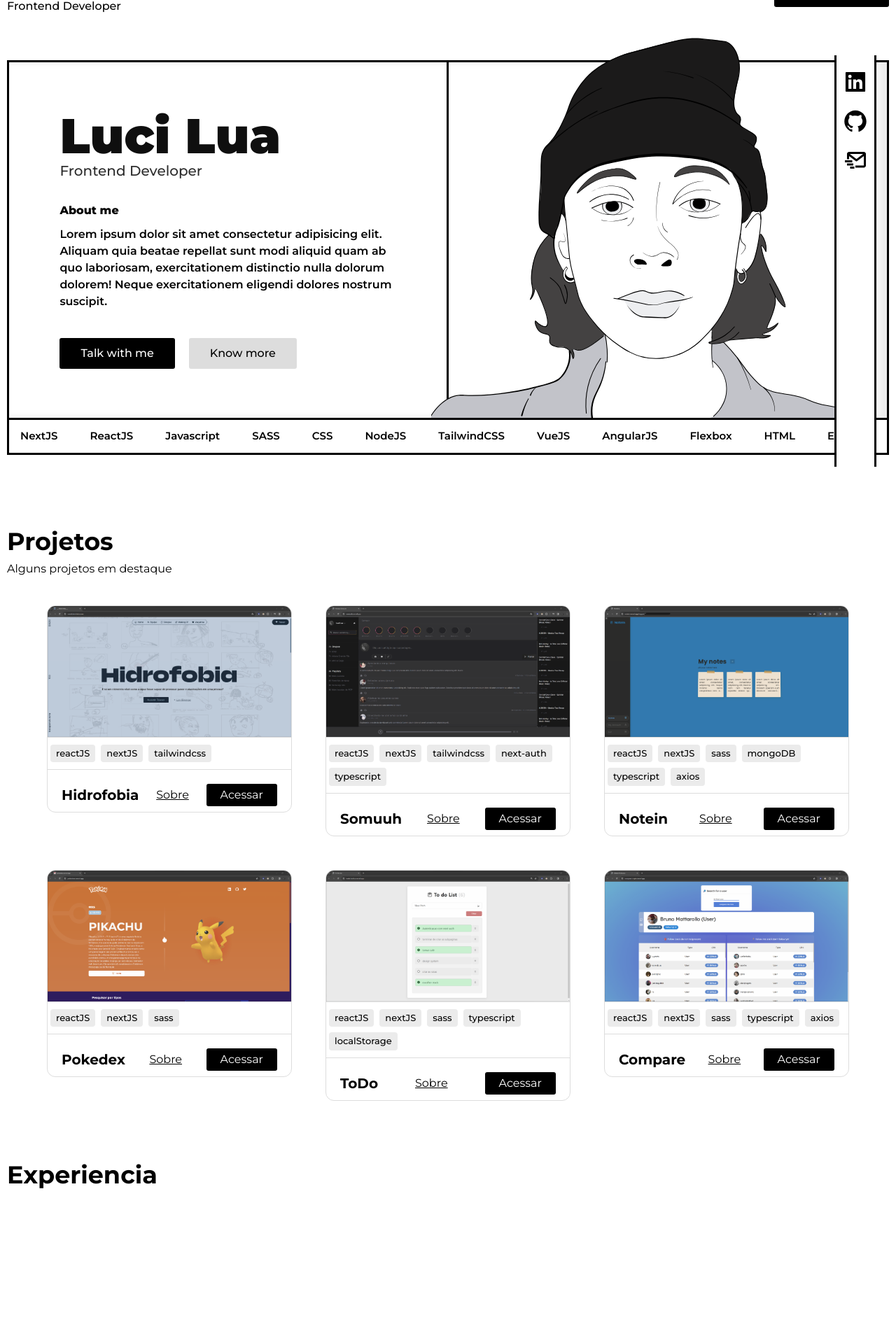
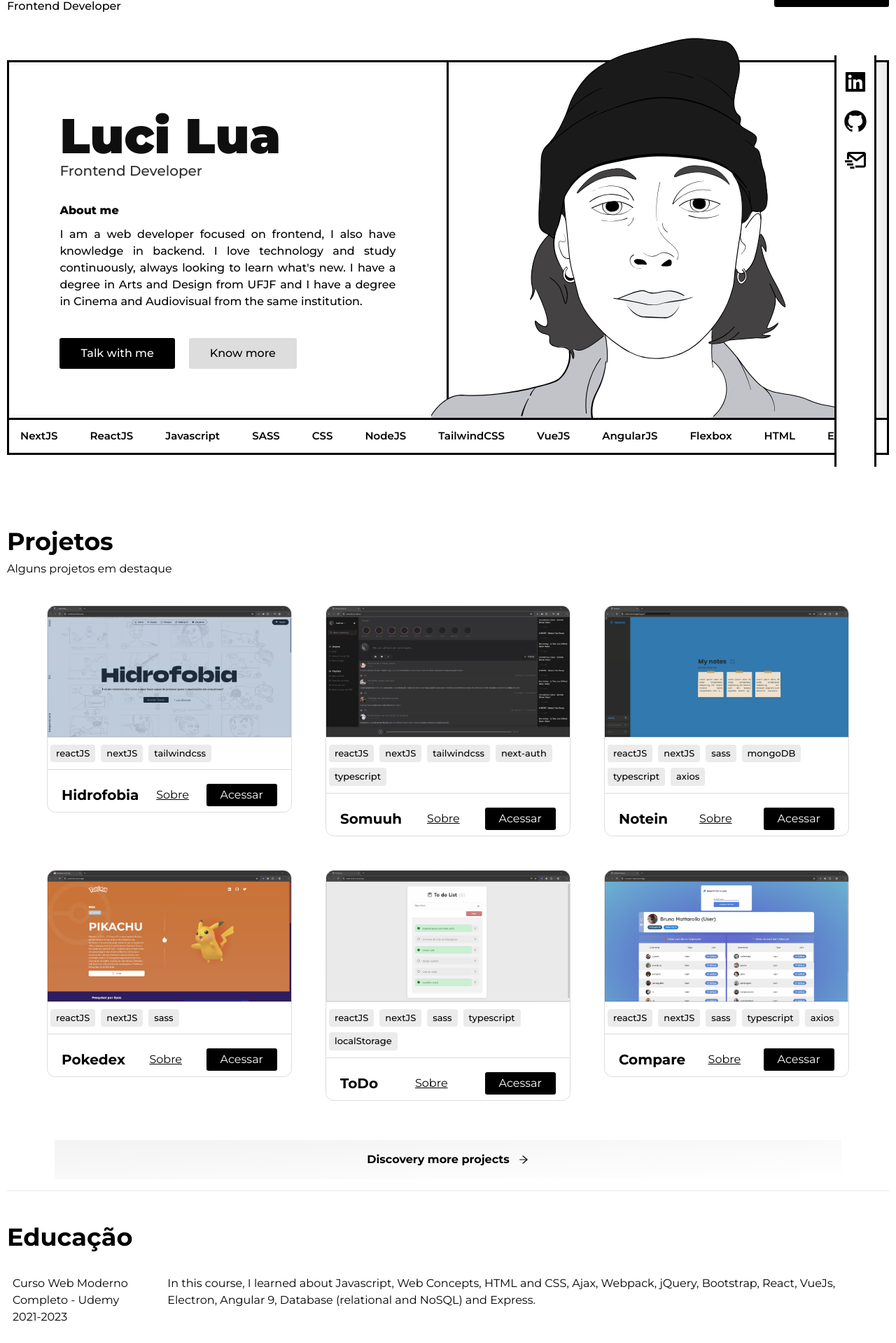
Before and after one commit to LuciLua/newPort, a Next.js app: page / in a window 1280 px wide. Shown: the part 72-1991 px from the top of the page at 70% size. Before the commit the page ends 1817 px from the top, so only its background shows below. Built offline with nearby package versions, Linux system fonts and the light colour scheme.

Commit message:
btn more projects add

```diff
--- a/src/app/page.tsx
+++ b/src/app/page.tsx
@@ -1,10 +1,11 @@
 import { InitialBox } from "../components/InitialBox"
 import { Projeto } from "../components/Projeto"
+import { AiOutlineArrowRight } from "react-icons/ai"
 
 export default function homepage() {
   return (
     <div className="flex w-full h-full justify-center max-w-[100vw] overflow-x-hidden  flex-col ">
-      <div className="flex w-full max-w-[1300px] h-fit min-h-[100svh] px-[10px] pt-[120px]  items-center pb-[40px] mx-auto">
+      <div className="flex w-full max-w-[1300px] h-fit xl:max-h-fit xl:min-h-[800px] xl:h-fit px-[10px] pt-[120px]  items-center pb-[40px] mx-auto">
         <InitialBox />
       </div>
       <div className="mx-auto w-full max-w-[1300px] py-[20px] px-[10px]">
@@ -61,10 +62,27 @@ export default function homepage() {
             stack={["reactJS", "nextJS", "sass", "typescript", "axios"]}
           />
         </div>
+        <div className="w-full px-[68px] flex justify-center items-center border-b-[1px] py-4 ">
+          <button className="w-full h-fit  font-[700] p-4 rounded-[3px] bg-gradient-to-br from-[#b5b5b52a] to-transparent flex justify-center items-center gap-3 ">Discovery more projects <AiOutlineArrowRight /></button>
+        </div>
       </div>
       <div className="mx-auto w-full max-w-[1300px] py-[20px] px-[10px]">
-        <h1 className="text-[35px] font-[700] pb-[20px]">Experiencia</h1>
-        <div className="flex w-full justify-center gap-5 flex-wrap"></div>
+        <h1 className="text-[35px] font-[700] pb-[20px]">Educação</h1>
+        <div className="flex w-full justify-center gap-5 flex-wrap">
+          <div className="flex p-2 justify-between">
+            <div className="flex flex-col">
+              <h1>Curso Web Moderno Completo - Udemy</h1>
+              <h2>2021-2023</h2>
+            </div>
+            <div className="">
+              <p>In this course, I learned about Javascript, Web
+                Concepts, HTML and CSS, Ajax, Webpack,
+                jQuery, Bootstrap, React, VueJs, Electron,
+                Angular 9, Database (relational and NoSQL)
+                and Express.</p>
+            </div>
+          </div>
+        </div>
       </div>
     </div>
   )
--- a/src/components/InitialBox.tsx
+++ b/src/components/InitialBox.tsx
@@ -15,11 +15,11 @@ export function InitialBox() {
             </h2>
             <div className="flex gap-[10px] flex-col">
               <h1 className="font-[800] mt-[30px]">About me</h1>
-              <p className="font-[600] z-20">
-                Lorem ipsum dolor sit amet consectetur adipisicing elit. Aliquam
-                quia beatae repellat sunt modi aliquid quam ab quo laboriosam,
-                exercitationem distinctio nulla dolorum dolorem! Neque
-                exercitationem eligendi dolores nostrum suscipit.
+              <p className="font-[500] z-20 text-justify">
+                I am a web developer focused on frontend, I also have knowledge in
+                backend. I love technology and study continuously, always looking to
+                learn what's new. I have a degree in Arts and Design from UFJF and I have a degree
+                in Cinema and Audiovisual from the same institution.
               </p>
               <div className="flex w-fit gap-5 mt-[30px] z-20">
                 <button className="bg-black text-white px-[30px] py-[10px] font-[500] rounded-[3px]">
```
